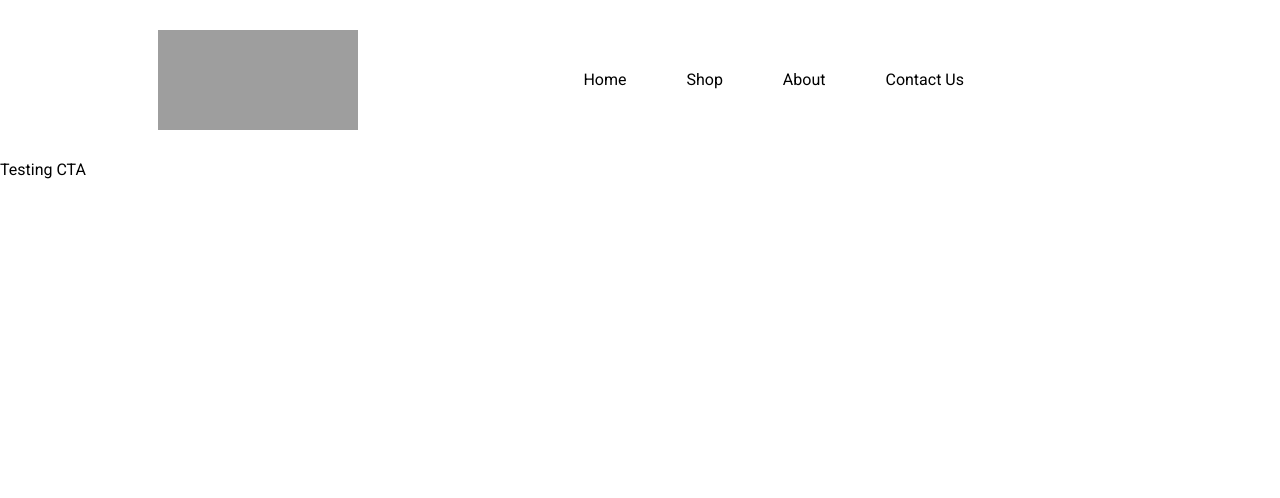
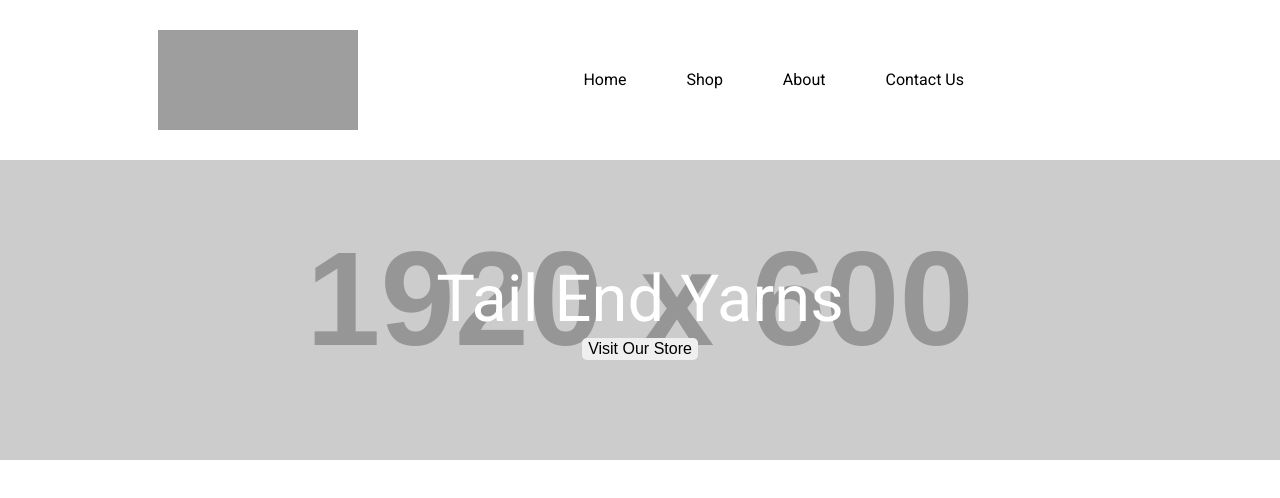
Before and after one commit to SeanTraut/TailEndYarns, a React (Create React App) app in the folder tail-end-yarns/: page / in a window 1280 px wide. Shown: the top 498 px of the page. Built offline with nearby package versions, Linux system fonts and the light colour scheme; grey boxes are pictures that could not be loaded.

Commit message:
First draft of MainCTA component

```diff
--- a/tail-end-yarns/src/App.scss
+++ b/tail-end-yarns/src/App.scss
@@ -14,7 +14,7 @@ body, body * {
   display: flex;
   flex: 0;
   flex-direction: column;
-  font-family: 'Roboto', sans-serif;
+  font-family: 'OpenSans', sans-serif;
   font-size: 16px;
   line-height: 1.2;
   color: var(--text);
--- a/tail-end-yarns/src/homepage/homepage.scss
+++ b/tail-end-yarns/src/homepage/homepage.scss
@@ -0,0 +1,25 @@
+div.hero-image{
+  flex: 0 0 300px;
+  justify-content: center;
+  align-items: center;
+  background-image: url("https://dummyimage.com/1920x600/f00/fff.png&text=+");
+  background-position: center;
+  background-size: cover;
+  background-repeat: no-repeat;
+}
+
+h1.page-title{
+  font-size: 65px;
+  font-family: Roboto, sans-serif;
+  color:white;
+}
+
+button.CTA{
+  border: none;
+  border-radius: 5px;
+}
+
+button.CTA:hover{
+  color: white;
+  background: black;
+}
--- a/tail-end-yarns/src/homepage/homepage.tsx
+++ b/tail-end-yarns/src/homepage/homepage.tsx
@@ -19,7 +19,10 @@ interface MainCTAProps{
 function MainCTA(props:MainCTAProps){
   return(
     <div className="MainCTA">
-      Testing CTA
+      <div className = "hero-image">
+        <h1 className="page-title">Tail End Yarns</h1>
+        <button className="CTA">Visit Our Store</button>
+      </div>
     </div>
   );
 }
--- /dev/null
+++ b/tail-end-yarns/src/index.styl
@@ -0,0 +1 @@
+@import "App.styl";
--- a/tail-end-yarns/src/shared.scss
+++ b/tail-end-yarns/src/shared.scss
@@ -27,7 +27,9 @@ ul.nav-list li.nav-li{
 
 ul.nav-list a.nav-text{
   text-decoration: none;
+  border-bottom: 1px solid transparent;
   justify-content: center;
+  font-family: 'Roboto', sans-serif;
 }
 
 ul.nav-list a.nav-text:hover{
```
